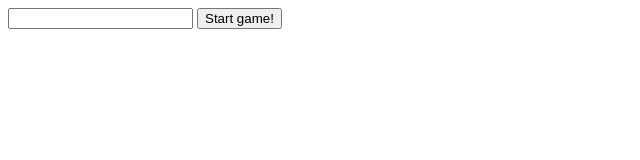
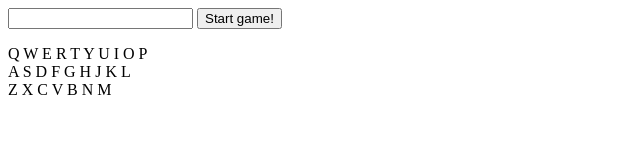
Before and after one commit to alosada/mvc-practice, a plain HTML site: page index.html in a window 1280 px wide. Shown: the whole page, without its empty margins (0-640 px from the left). Drawn offline with Linux system fonts and the light colour scheme.

Commit message:
New player functionality.   * Created key-selector in the DOM   * Added functionality to create players with their key of choice     * Added event listener     * Added function to create player

```diff
--- a/app.js
+++ b/app.js
@@ -8,6 +8,7 @@ function initialize(){
 
 function Game(length){
   this.players = []
+  this.keys = []
   this.trackLength = length
   console.log("game printed this")
 }
@@ -29,16 +30,25 @@ Game.prototype = {
   bindEventListeners: function(){
     document.addEventListener('keyup', this.getKeyCode);
     document.getElementById("player-number-form").addEventListener('submit', this.startGame);
+    document.getElementById("keys").addEventListener('click', this.newPlayer);
   },
+
   getKeyCode: function(e){
     return e.keyCode
   },
+
   startGame: function(e) {
    e.preventDefault()
    var numberOfPlayers = document.getElementById("player-number").value
-   this.initPlayers(numberOfPlayers)
   },
+
   initPlayers: function(numberOfPlayers) {
-
-  }
+    // for(var i=0; i<numberOfPlayers; i++){
+    //   debugger
+    //   this.players.push()
+    // }
+  },
+    newPlayer: function(){
+      return new Player(event.target.innerHTML)
+   }
 }
--- a/index.html
+++ b/index.html
@@ -10,6 +10,35 @@
     <input id="player-number" name="player-number" type="text"></input>
     <input value="Start game!" type="submit"></input>
   </form>
+  <div id='keys'>
+    <SPAN id="Q">Q</SPAN>
+    <SPAN id="W">W</SPAN>
+    <SPAN id="E">E</SPAN>
+    <SPAN id="R">R</SPAN>
+    <SPAN id="T">T</SPAN>
+    <SPAN id="Y">Y</SPAN>
+    <SPAN id="U">U</SPAN>
+    <SPAN id="I">I</SPAN>
+    <SPAN id="O">O</SPAN>
+    <SPAN id="P">P</SPAN><br>
+    <SPAN id="A">A</SPAN>
+    <SPAN id="S">S</SPAN>
+    <SPAN id="D">D</SPAN>
+    <SPAN id="F">F</SPAN>
+    <SPAN id="G">G</SPAN>
+    <SPAN id="H">H</SPAN>
+    <SPAN id="J">J</SPAN>
+    <SPAN id="K">K</SPAN>
+    <SPAN id="L">L</SPAN><br>
+    <SPAN id="Z">Z</SPAN>
+    <SPAN id="X">X</SPAN>
+    <SPAN id="C">C</SPAN>
+    <SPAN id="V">V</SPAN>
+    <SPAN id="B">B</SPAN>
+    <SPAN id="N">N</SPAN>
+    <SPAN id="M">M</SPAN><br>
+  </div>
+
 
 </body>
 </html>
```
